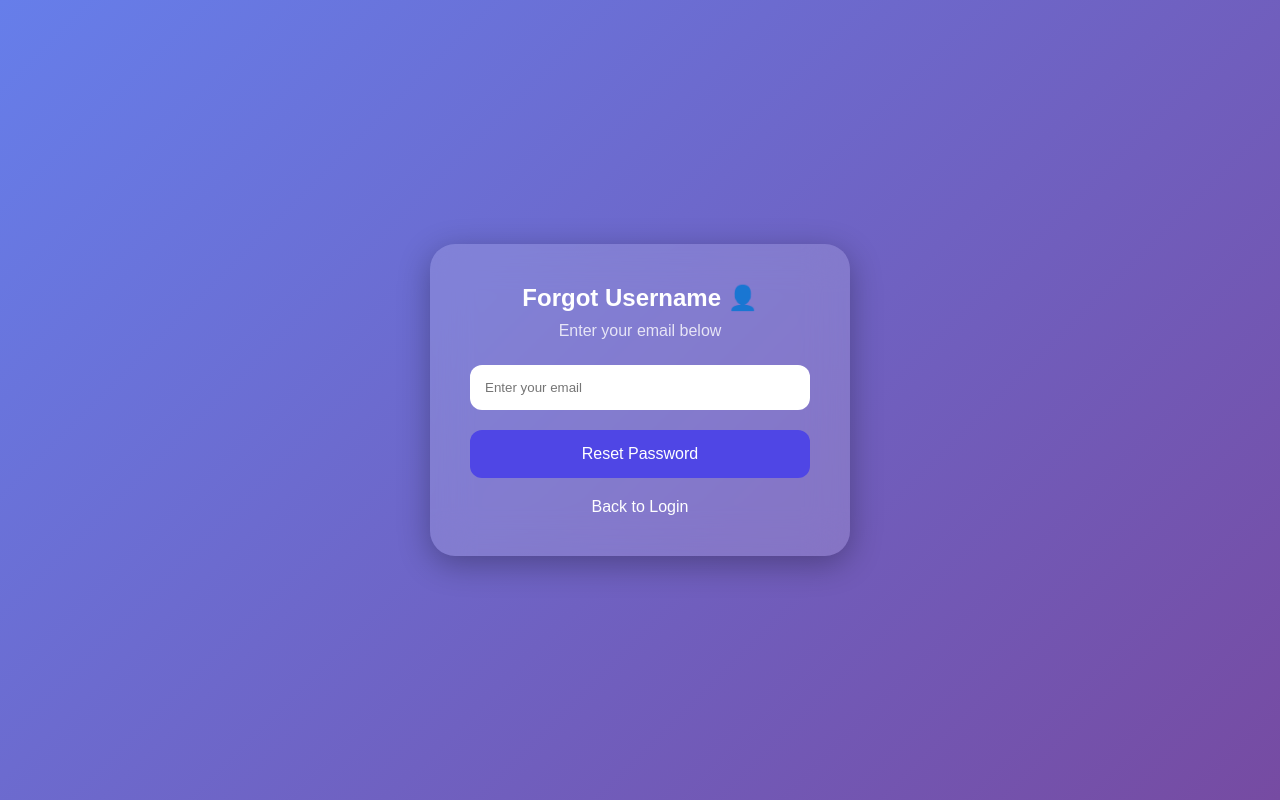
After one commit to athulliashaju-lab/todo--flask-app, a Flask app: page /forgot-username in a window 1280 px wide. The commit adds this page. Run offline with Flask 3, Linux system fonts and the light colour scheme.

Commit message:
Added forgot username and new categories

```diff
--- a/app.py
+++ b/app.py
@@ -105,9 +105,9 @@ def logout():
     return redirect("/login")
 
 
-@app.route('/forgot')
-def forgot():
-    return render_template("forgot.html")
+@app.route('/forgot-username')
+def forgot_username():
+    return render_template("forgot_username.html")
 
 
 @app.route("/")
--- /dev/null
+++ b/templates/forgot_username.html
@@ -0,0 +1,167 @@
+<!DOCTYPE html>
+<html>
+<head>
+
+<title>Forgot Username</title>
+
+<style>
+
+*{
+margin:0;
+padding:0;
+box-sizing:border-box;
+font-family:Arial,sans-serif;
+}
+
+body{
+
+display:flex;
+justify-content:center;
+align-items:center;
+
+min-height:100vh;
+
+background:linear-gradient(
+135deg,
+#667eea,
+#764ba2
+);
+
+}
+
+.card{
+
+width:420px;
+
+background:rgba(255,255,255,.15);
+
+backdrop-filter:blur(20px);
+
+padding:40px;
+
+border-radius:25px;
+
+box-shadow:
+0 8px 32px rgba(0,0,0,.3);
+
+color:white;
+
+text-align:center;
+
+}
+
+h2{
+
+margin-bottom:10px;
+
+}
+
+p{
+
+opacity:.8;
+
+margin-bottom:25px;
+
+}
+
+input{
+
+width:100%;
+
+padding:15px;
+
+border:none;
+
+border-radius:12px;
+
+outline:none;
+
+margin-bottom:20px;
+
+}
+
+button{
+
+width:100%;
+
+padding:15px;
+
+border:none;
+
+border-radius:12px;
+
+background:#4f46e5;
+
+color:white;
+
+font-size:16px;
+
+cursor:pointer;
+
+transition:.3s;
+
+}
+
+button:hover{
+
+transform:translateY(-2px);
+
+background:#3730a3;
+
+}
+
+a{
+
+display:block;
+
+margin-top:20px;
+
+text-decoration:none;
+
+color:white;
+
+}
+
+</style>
+
+</head>
+
+<body>
+
+<div class="card">
+
+<h2>Forgot Username 👤</h2>
+
+<p>Enter your email below</p>
+
+<input
+type="email"
+placeholder="Enter your email">
+
+<button onclick="showMessage()">
+
+Reset Password
+
+</button>
+
+<a href="/login">
+
+Back to Login
+
+</a>
+
+</div>
+
+<script>
+
+function showMessage(){
+
+alert("Username recovery feature coming soon 🚀")
+
+}
+
+</script>
+
+</body>
+
+</html>
--- a/templates/index.html
+++ b/templates/index.html
@@ -151,6 +151,7 @@ background:black !important;
 <div>
 
 <h1>TaskFlow 🚀</h1>
+<p> Welcome back, {{ session['username'] }} 👋</p>
 
 <p style="opacity:.8">
 
@@ -269,6 +270,10 @@ class="form-select">
 <option>Work</option>
 <option>Personal</option>
 <option>Study</option>
+<option>Fitness</option>
+<option>Shopping</option>
+<option>Travel</option>
+<option>Others</option>
 
 </select>
 
```
Also changed, not shown: templates/login.html (+5 -5 lines), templates/static/style.css (+41 -0 lines), todo.db.
